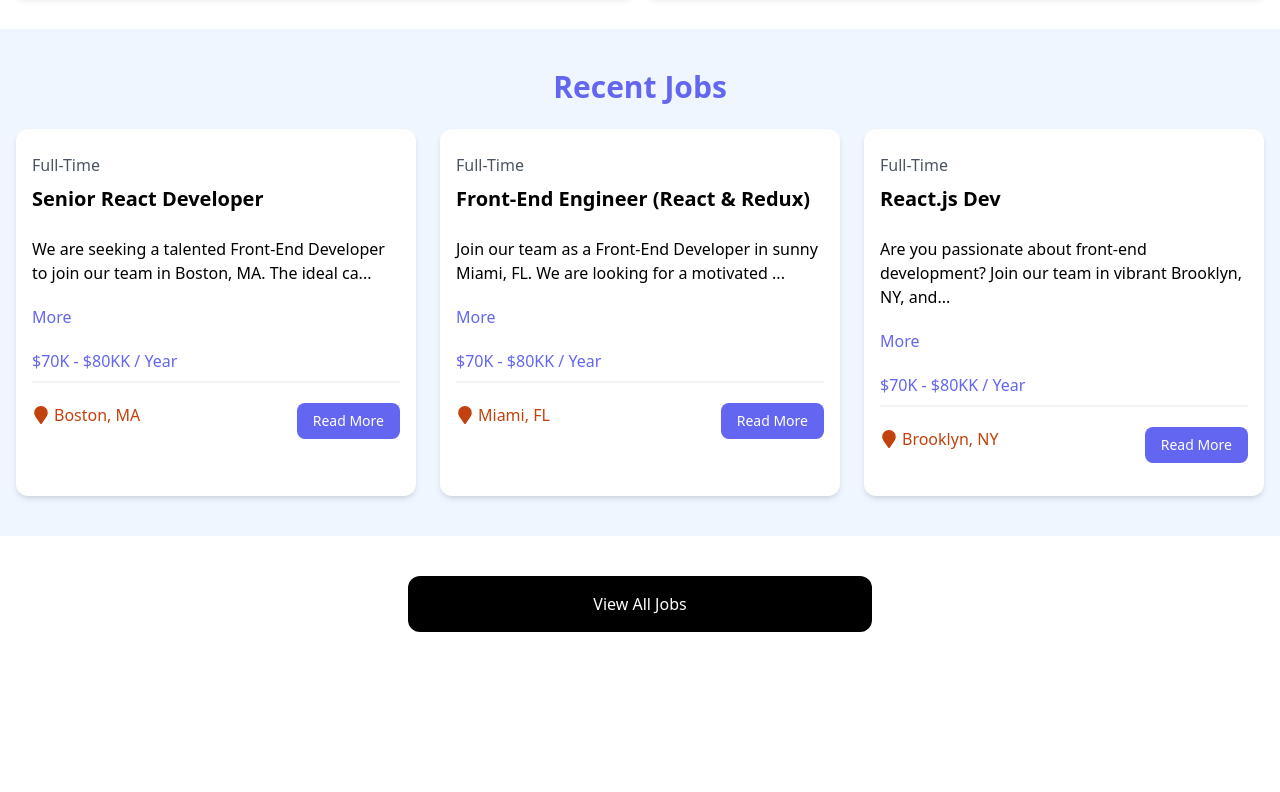
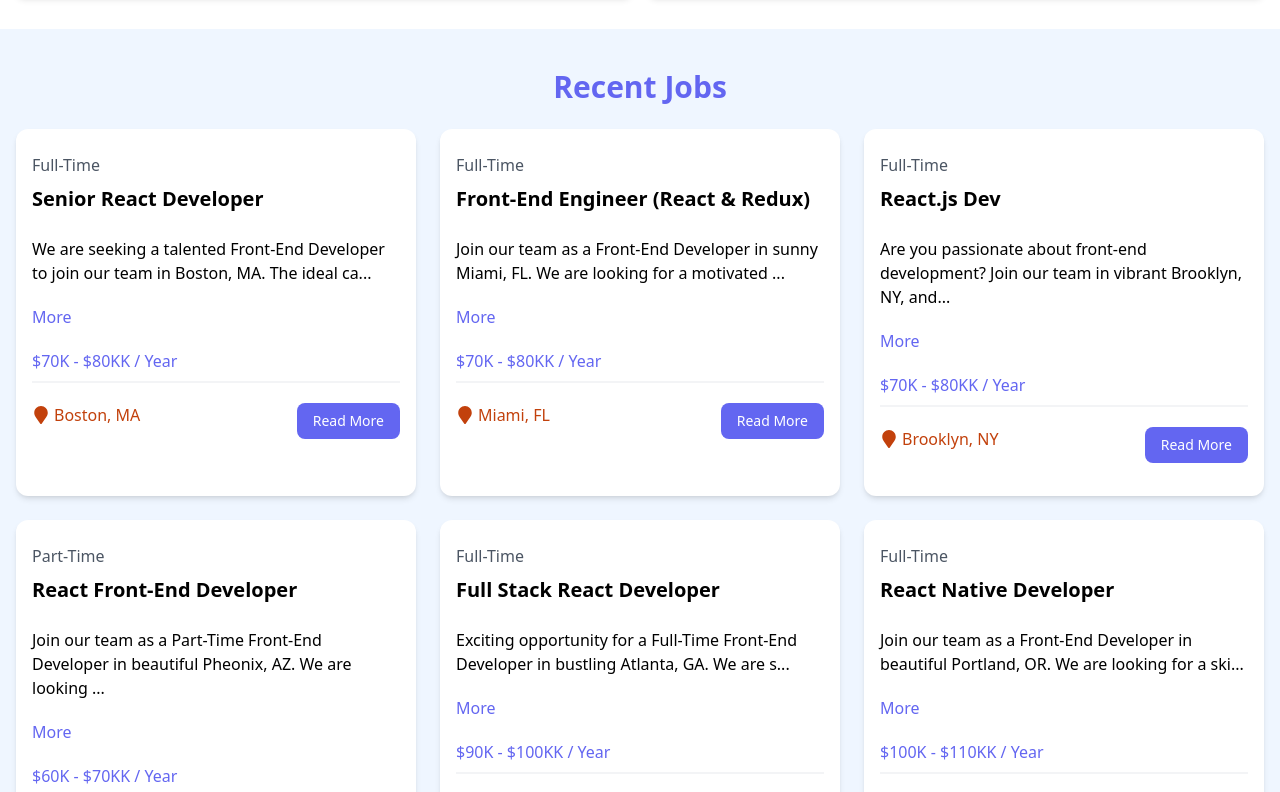
Before and after one commit to OwinoMichael/react-18, a React (Vite) app: page / in a window 1280 px wide. Shown: the part 580-1372 px from the top of the page. Before the commit the page ends 1252 px from the top, so only its background shows below. Built offline with nearby package versions, Linux system fonts and the light colour scheme; data requests are answered from the project's data file.

Commit message:
UseEffect Hook, Async Await, API Fetch

```diff
--- a/package.json
+++ b/package.json
@@ -7,7 +7,8 @@
     "dev": "vite",
     "build": "vite build",
     "lint": "eslint .",
-    "preview": "vite preview"
+    "preview": "vite preview",
+    "server" : "json-server --watch src/jobs.json --port 8000"
   },
   "dependencies": {
     "react": "^18.3.1",
@@ -26,6 +27,7 @@
     "eslint-plugin-react-hooks": "^5.0.0",
     "eslint-plugin-react-refresh": "^0.4.16",
     "globals": "^15.14.0",
+    "json-server": "^1.0.0-beta.3",
     "postcss": "^8.4.49",
     "tailwindcss": "^3.4.17",
     "vite": "^6.0.5"
--- a/src/components/JobListings.jsx
+++ b/src/components/JobListings.jsx
@@ -1,9 +1,29 @@
 import React from 'react';
-import jobs from '../jobs.json';
 import JobListing from './JobListing';
+import { useState, useEffect } from 'react';
 
 const JobListings = ({ isHome = false}) => {
-  const jobListings = isHome ? jobs.slice(0, 3) : jobs;
+
+  const [jobs, setJobs] = useState([]);
+  const [loading, setLoading] = useState(true);
+
+  useEffect(() => {
+
+    const fetchJobs = async () => {
+      try {
+        const res =  await fetch('http://localhost:8000/jobs');
+        const data = await res.json();
+        setJobs(data);
+      } catch (error) {
+        console.log('Error Fetching Data');
+      }finally{
+        setLoading(false)
+      }
+
+    }
+    fetchJobs()
+
+   } , [])
 
   return (
     <section className="bg-blue-50 px-4 py-10">
@@ -12,7 +32,7 @@
           {isHome ? 'Recent Jobs' : 'Browse Jobs' }
         </h2>
         <div className="grid grid-cols-1 md:grid-cols-3 gap-6">
-          {jobListings.map((job) => (
+          {jobs.map((job) => (
             <JobListing key={job.id} job={job} />
           ))}
         </div>
--- a/src/jobs.json
+++ b/src/jobs.json
@@ -1,4 +1,5 @@
-[
+{
+  "jobs": [
     {
       "id": "1",
       "title": "Senior React Developer",
@@ -83,4 +84,5 @@
         "contactPhone": "555-555-5555"
       }
     }
-]
+  ]
+}
```
Also changed, not shown: 1 other file (tests, documents, lock files or other folders).
